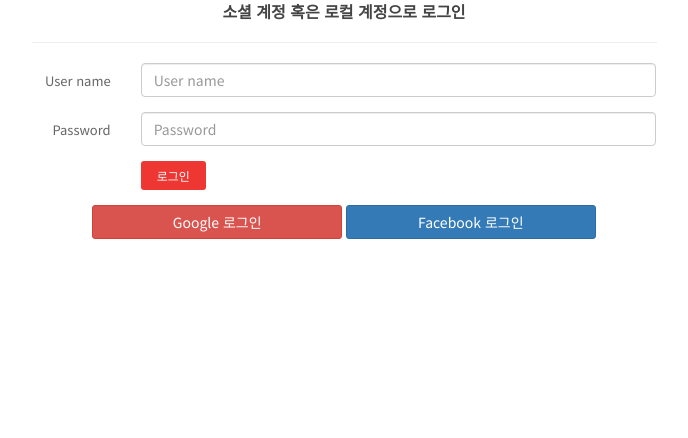
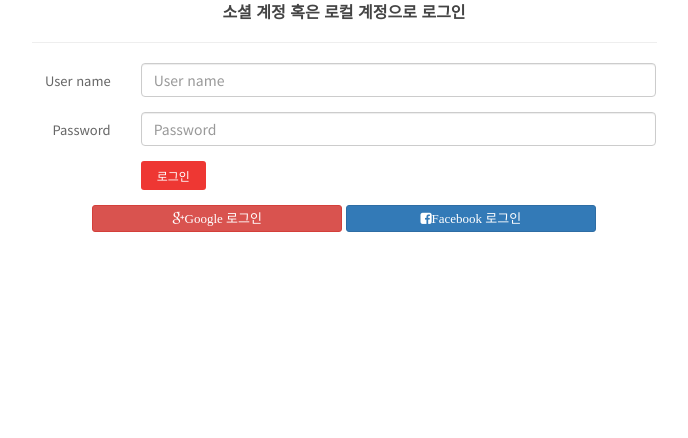
Before and after one commit to level120/Vote_of_LeeLab, a Django app: template Vote_of_LeeLab/VoteApp/templates/VoteApp/login.html in a window 1280 px wide. Shown: the part 183-621 px from the top of the page, without its empty margins (296-984 px from the left). Run offline with Django 3.2, Linux system fonts and the light colour scheme; the template is opened without the code that fills it: values that come from a table or form of the project are taken from there, others are empty; some libraries are stand-ins or nearby versions.

Commit message:
facebook url test

```diff
--- a/Vote_of_LeeLab/VoteApp/templates/VoteApp/login.html
+++ b/Vote_of_LeeLab/VoteApp/templates/VoteApp/login.html
@@ -35,11 +35,8 @@
                         </div>
                     </div>
                 </form>
-                <a href="{% url "social:begin" "google-oauth2" %}"><button class="btn btn-danger" style="width: 40%">Google 로그인</button></a>
-                <a href="{% url "social:begin" "facebook" %}"><button class="btn btn-primary" style="width: 40%">Facebook 로그인</button></a>
-                <!-- Development only
-                    <a href="{% url "social:begin" "facebook" %}?next={{ request.path }}"><button class="btn btn-primary" style="width: 40%">Facebook 로그인</button></a>
-                 -->
+                <a href="{% url "social:begin" "google-oauth2" %}"><button class="btn btn-danger fa fa-google-plus" style="width: 40%">Google 로그인</button></a>
+                <a href="{% url "social:begin" "facebook" %}?next={{ request.path }}"><button class="btn btn-primary fa fa-facebook-square" style="width: 40%">Facebook 로그인</button></a>
             </section>
         </div>
         <div class="col-md-3"></div>
--- a/Vote_of_LeeLab/Vote_of_LeeLab/settings.py
+++ b/Vote_of_LeeLab/Vote_of_LeeLab/settings.py
@@ -58,11 +58,12 @@
 
 # it needs SSL, https://certbot.eff.org/lets-encrypt/ubuntuxenial-apache
 # SocialLogin: Facebook
+SOCIAL_AUTH_FACEBOOK_API_VERSION = '2.10'
 SOCIAL_AUTH_FACEBOOK_KEY = FACEBOOK_KEY
 SOCIAL_AUTH_FACEBOOK_SECRET = FACEBOOK_SECRET
 SOCIAL_AUTH_FACEBOOK_SCOPE = ['email']
 SOCIAL_AUTH_FACEBOOK_PROFILE_EXTRA_PARAMS = {
-  'fields': 'id, name, email'
+  'fields': 'id, name, email, age_range'
 }
 
 # SocialLogin: Google
--- a/Vote_of_LeeLab/requirements.txt
+++ b/Vote_of_LeeLab/requirements.txt
@@ -1,2 +1,3 @@
 django >=1.9, <2
-social-auth-app-django
+social-auth-app-django==2.1.0
+social-auth-core==1.7.0
```
